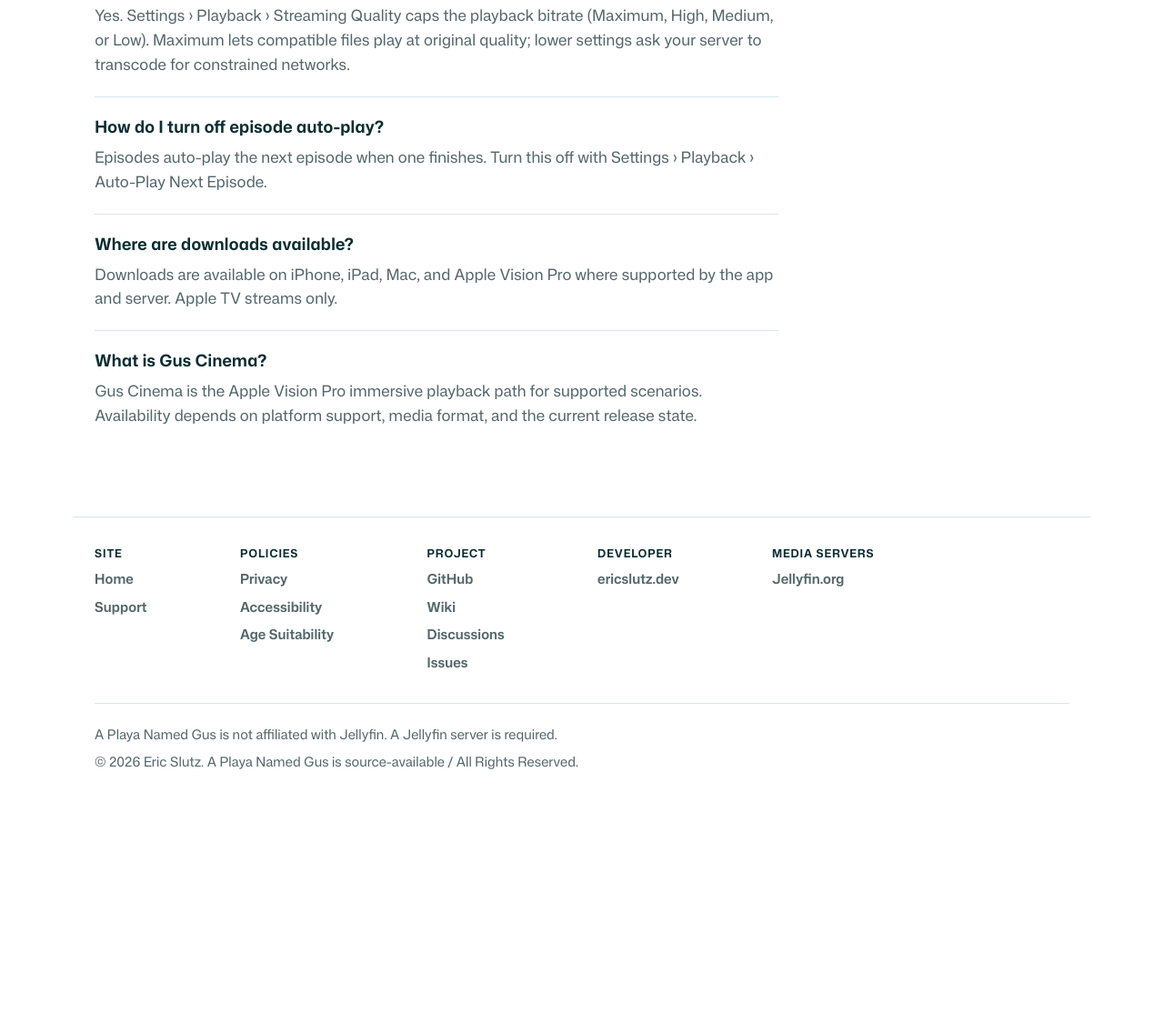
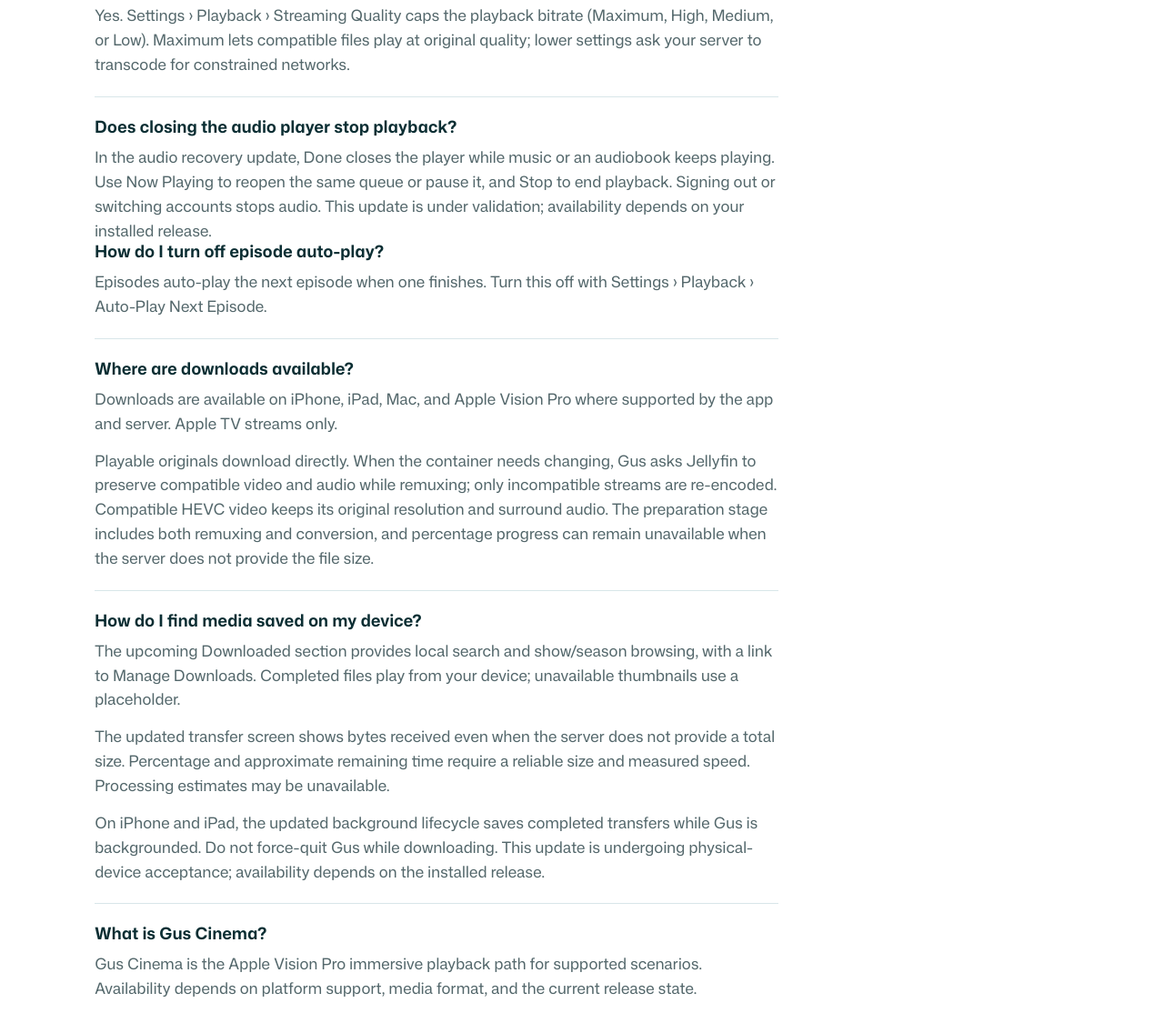
Before and after one commit to eslutz/A-Playa-Named-Gus-Website, an Eleventy site: page src/support/index.njk in a window 1280 px wide. Shown: the part 1778-2903 px from the top of the page at 91% size. Before the commit the page ends 2673 px from the top, so only its background shows below. Built offline with nearby package versions, Linux system fonts and the light colour scheme; Eleventy itself is replaced by a stand-in of ours; files that its build step writes are made by us from their sources.

Commit message:
Clarify media recovery and download support

```diff
--- a/src/accessibility/index.njk
+++ b/src/accessibility/index.njk
@@ -21,6 +21,7 @@ navCurrent: "accessibility"
           <h2>Accessibility goals</h2>
           <p>Gus uses native SwiftUI and AVKit surfaces where possible so the app can inherit platform accessibility behavior. Release validation covers VoiceOver, Voice Control, Larger Text, Dark Interface, Differentiate Without Color Alone, Sufficient Contrast, Reduced Motion, Captions, and Audio Descriptions where available.</p>
           <p>This page avoids claiming a feature is fully verified on every platform until release testing confirms it.</p>
+          <p>The current UI recovery update improves artwork containment, large-text layouts, playback dismissal, retry controls, and touch targets. VoiceOver interaction, physical-device rotation, and platform-specific input checks remain part of release acceptance; automated checks alone do not establish accessibility conformance.</p>
         </article>
 
         <article class="content-block">
--- a/src/support/index.njk
+++ b/src/support/index.njk
@@ -61,12 +61,22 @@ navCurrent: "support"
             <p>Yes. Settings &rsaquo; Playback &rsaquo; Streaming Quality caps the playback bitrate (Maximum, High, Medium, or Low). Maximum lets compatible files play at original quality; lower settings ask your server to transcode for constrained networks.</p>
           </div>
           <div class="faq">
+            <h3>Does closing the audio player stop playback?</h3>
+            <p>In the audio recovery update, Done closes the player while music or an audiobook keeps playing. Use Now Playing to reopen the same queue or pause it, and Stop to end playback. Signing out or switching accounts stops audio. This update is under validation; availability depends on your installed release.</p>
+
             <h3>How do I turn off episode auto-play?</h3>
             <p>Episodes auto-play the next episode when one finishes. Turn this off with Settings &rsaquo; Playback &rsaquo; Auto-Play Next Episode.</p>
           </div>
           <div class="faq">
             <h3>Where are downloads available?</h3>
             <p>Downloads are available on iPhone, iPad, Mac, and Apple Vision Pro where supported by the app and server. Apple TV streams only.</p>
+            <p>Playable originals download directly. When the container needs changing, Gus asks Jellyfin to preserve compatible video and audio while remuxing; only incompatible streams are re-encoded. Compatible HEVC video keeps its original resolution and surround audio. The preparation stage includes both remuxing and conversion, and percentage progress can remain unavailable when the server does not provide the file size.</p>
+          </div>
+          <div class="faq">
+            <h3>How do I find media saved on my device?</h3>
+            <p>The upcoming Downloaded section provides local search and show/season browsing, with a link to Manage Downloads. Completed files play from your device; unavailable thumbnails use a placeholder.</p>
+            <p>The updated transfer screen shows bytes received even when the server does not provide a total size. Percentage and approximate remaining time require a reliable size and measured speed. Processing estimates may be unavailable.</p>
+            <p>On iPhone and iPad, the updated background lifecycle saves completed transfers while Gus is backgrounded. Do not force-quit Gus while downloading. This update is undergoing physical-device acceptance; availability depends on the installed release.</p>
           </div>
           <div class="faq">
             <h3>What is Gus Cinema?</h3>
```
